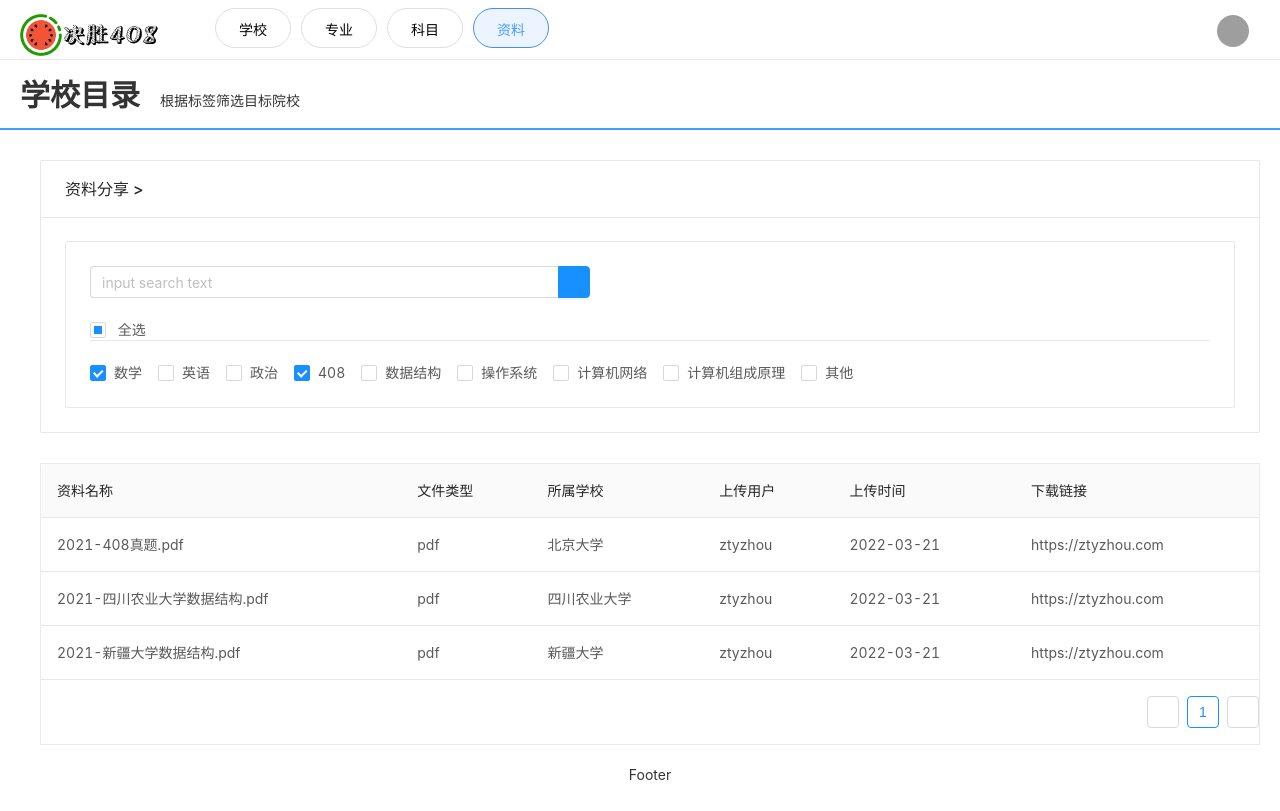
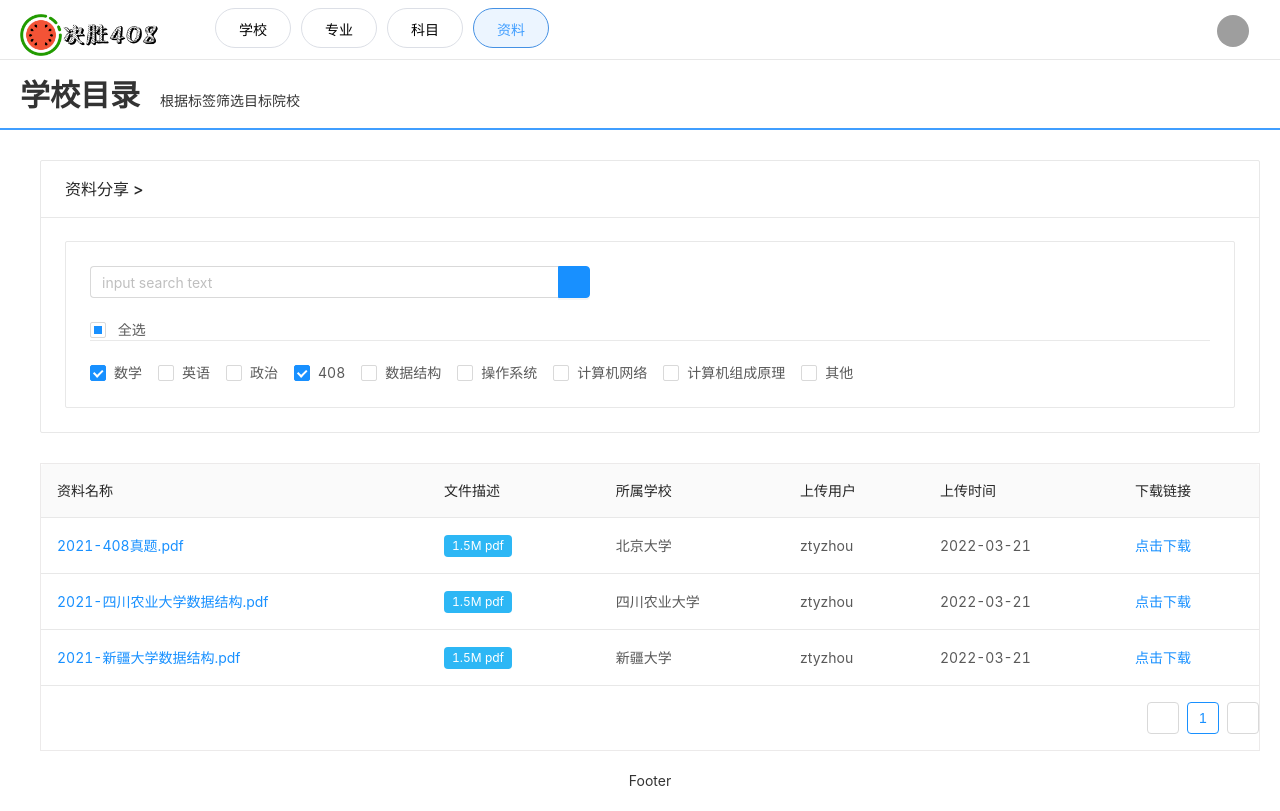
Before and after one commit to TIANYUZHOU/KaoYan-InfoWeb_CS, a Vue app: page /#/materials in a window 1280 px wide. Built offline with nearby package versions, Linux system fonts and the light colour scheme; grey boxes are pictures that could not be loaded.

Commit message:
微调资料页展示表格

```diff
--- a/src/pages/Materials.vue
+++ b/src/pages/Materials.vue
@@ -39,7 +39,16 @@
       <!-- 资料表格 -->
       <div class="materialsTable">
         <a-table :columns="columns" :data-source="schoolData">
-          <span slot="customTitle"><a-icon type="crown" />资料名称</span>
+          <span slot="customTitle"><a-icon type="crown" />资料名称 </span>
+          <span slot="matName" slot-scope="text, record">
+            <a :href="record.link">{{ record.matName }}</a>
+          </span>
+          <span slot="link" slot-scope="text, record">
+            <a :href="record.link">点击下载</a>
+          </span>
+          <span slot="type" slot-scope="text, record">
+            <a-tag color="#2db7f5">{{ record.size + ' ' + record.type }} </a-tag>
+          </span>
           <!-- <span slot="type"> </span>
           <span slot="uploadTime"> </span>
           <span slot="uploadUser"> </span>
@@ -76,9 +85,10 @@
       scopedSlots: { customRender: 'matName' },
     },
     {
-      title: '文件类型',
+      title: '文件描述',
       dataIndex: 'type',
       key: 'type',
+      scopedSlots: { customRender: 'type' },
     },
     {
       title: '所属学校',
@@ -97,8 +107,8 @@
     },
     {
       title: '下载链接',
-      dataIndex: 'link',
       key: 'link',
+      scopedSlots: { customRender: 'link' },
     },
   ]
   // 筛选后学校表格数据
@@ -107,28 +117,31 @@
       key: '1',
       matName: '2021-408真题.pdf',
       type: 'pdf',
+      size: '1.5M',
       schName: '北京大学',
       uploadTime: '2022-03-21',
       uploadUser: 'ztyzhou',
-      link:'https://ztyzhou.com'
+      link: 'https://ztyzhou.com',
     },
     {
       key: '2',
       matName: '2021-四川农业大学数据结构.pdf',
       type: 'pdf',
+      size: '1.5M',
       schName: '四川农业大学',
       uploadTime: '2022-03-21',
       uploadUser: 'ztyzhou',
-      link:'https://ztyzhou.com'
+      link: 'https://ztyzhou.com',
     },
     {
       key: '3',
       matName: '2021-新疆大学数据结构.pdf',
       type: 'pdf',
+      size: '1.5M',
       schName: '新疆大学',
       uploadTime: '2022-03-21',
       uploadUser: 'ztyzhou',
-      link:'https://ztyzhou.com'
+      link: 'https://ztyzhou.com',
     },
   ]
   export default {
```
